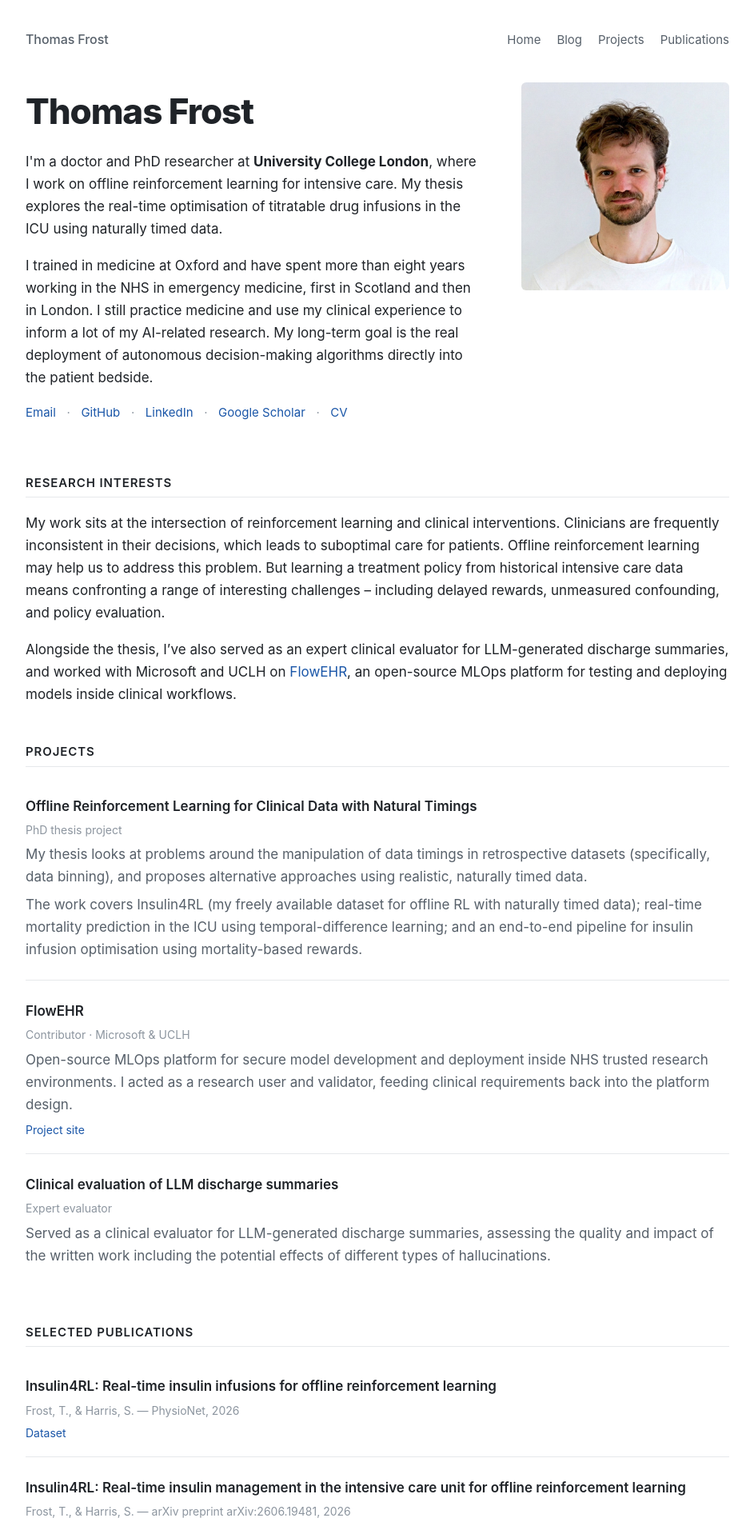
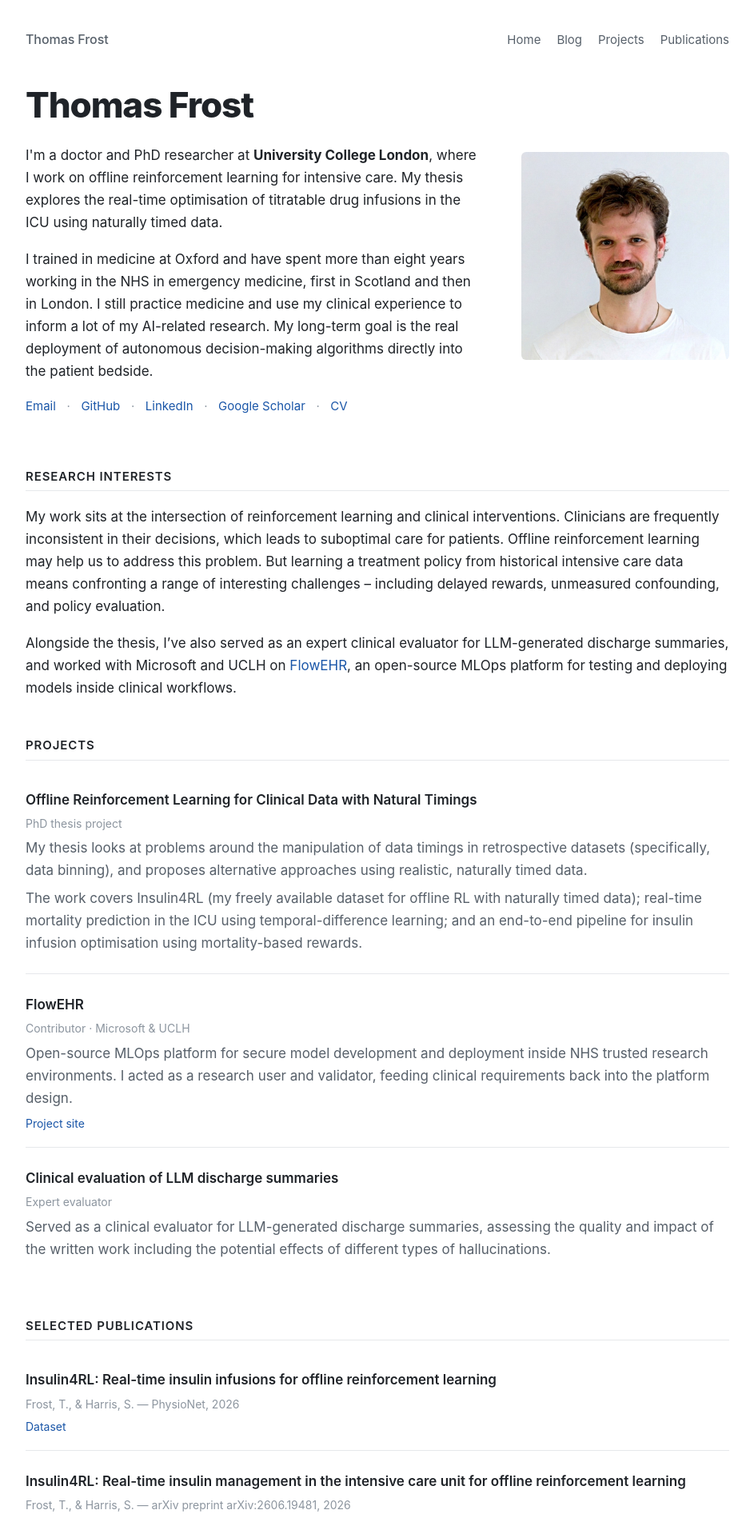
Before and after one commit to tdgfrost/tdgfrost.github.io, a Jekyll site: the page built from index.md, in a window 1280 px wide. Shown: the top 1903 px of the page at 80% size, without its empty margins (168-1111 px from the left). Built offline with Jekyll 4.4.1, drawn with Linux system fonts in a browser that asks for light colours.

Commit message:
Updated assets

```diff
--- a/_layouts/default.html
+++ b/_layouts/default.html
@@ -8,7 +8,7 @@
   {%- if page.title and page.url != "/" -%}
     <title>{{ page.title }} · {{ site.title }}</title>
   {%- else -%}
-    <title>{{ site.title }} — {{ site.tagline }}</title>
+    <title>{{ site.title }}</title>
   {%- endif -%}
 
   {%- assign desc = page.description | default: site.description | strip_newlines -%}
--- a/assets/css/style.css
+++ b/assets/css/style.css
@@ -147,12 +147,12 @@ th, td { text-align: left; padding: 0.5rem 0.75rem; border-bottom: 1px solid var
 /* ---------- intro (photo + text) ---------- */
 .intro {
   display: flex;
-  align-items: flex-start;
+  align-items: center;
   gap: 3.5rem;
   margin-bottom: 0.5rem;
 }
 
-.intro-text { flex: 1 1 auto; min-width: 0; padding-top: 0.5rem; }
+.intro-text { flex: 1 1 auto; min-width: 0; }
 .intro-text > :first-child { margin-top: 0; }
 
 .intro-photo {
@@ -260,7 +260,6 @@ th, td { text-align: left; padding: 0.5rem 0.75rem; border-bottom: 1px solid var
     gap: 1.5rem;
   }
   .intro-photo { order: -1; width: 200px; }
-  .intro-text { padding-top: 0; }
   .intro .links { justify-content: center; }
   .intro-text { text-align: left; }
   .intro h1 { font-size: 2.25rem; text-align: center; }
```
